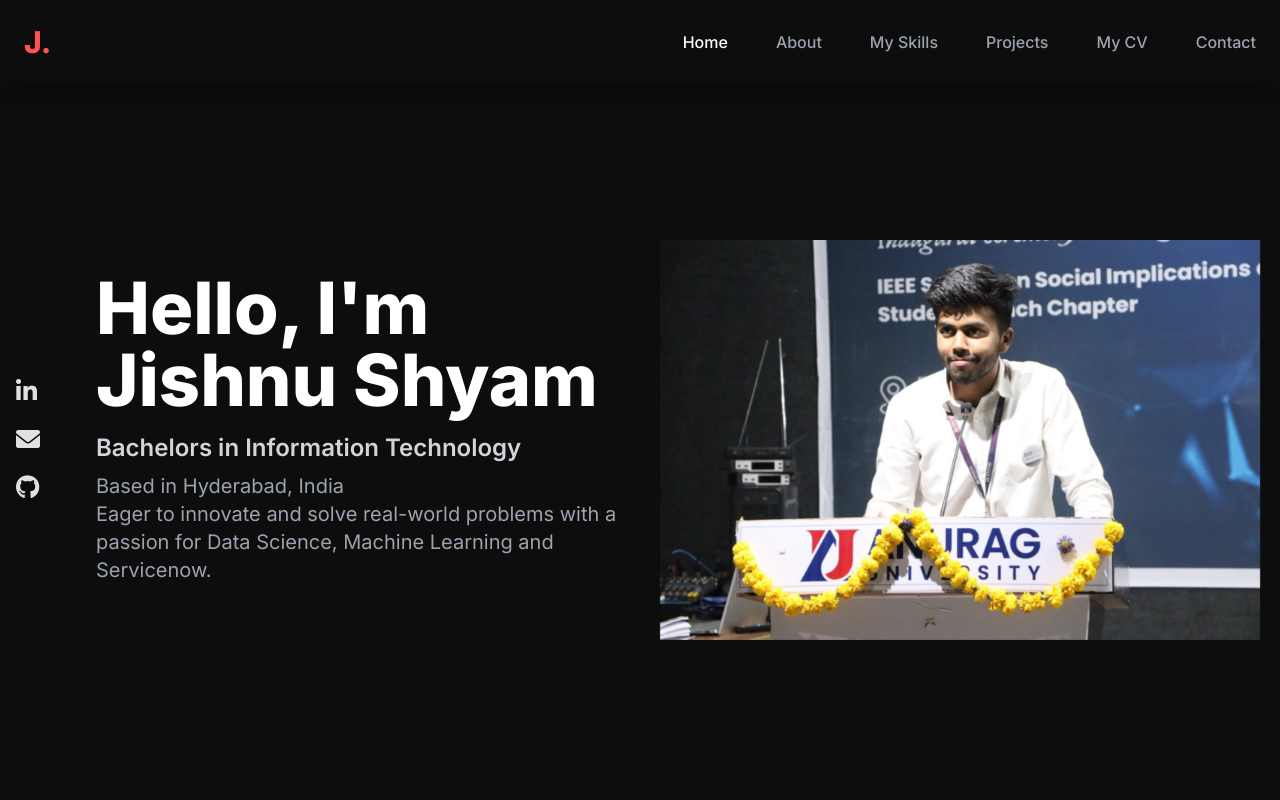
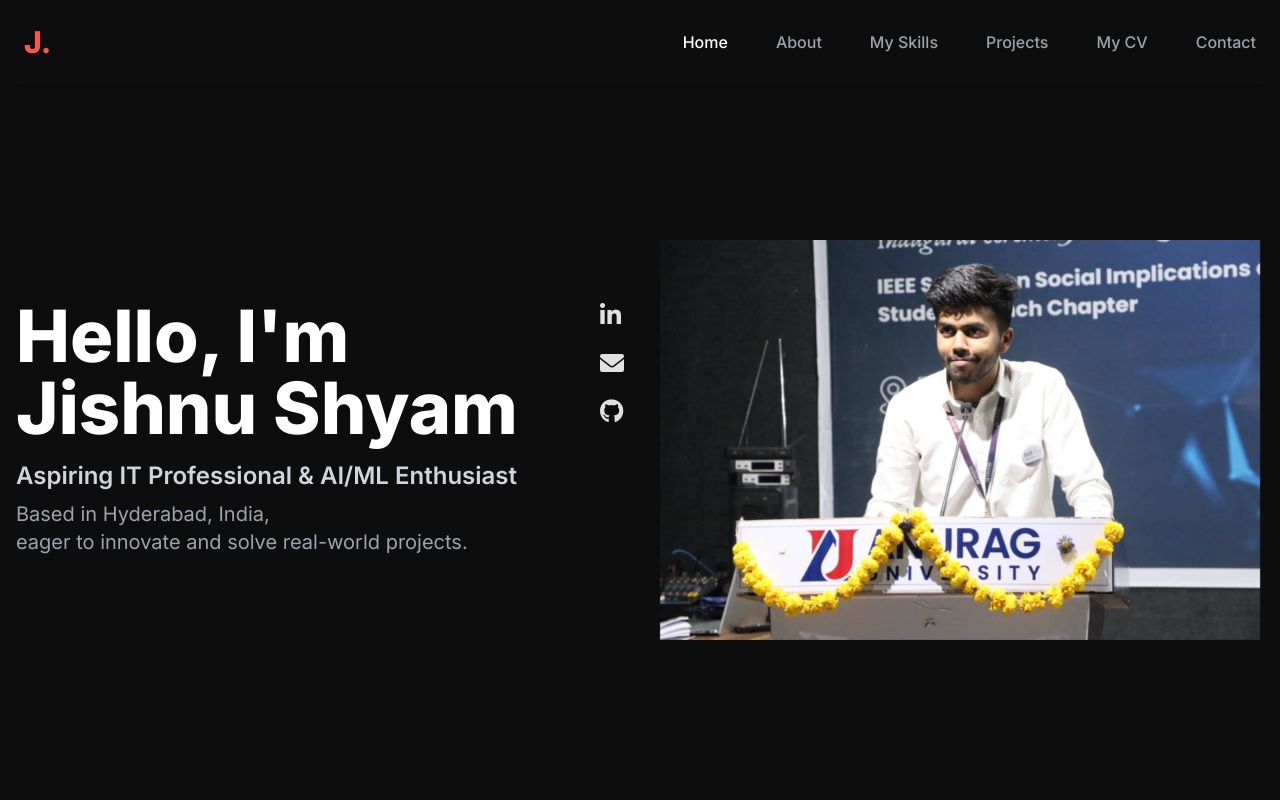
Before and after one commit to Jishnuu25/portfolio-website, a plain HTML site: page index.html in a window 1280 px wide. Shown: the top 800 px of the page. Drawn offline with nearby package versions, Linux system fonts and the light colour scheme.

Commit message:
Update index.html

```diff
--- a/index.html
+++ b/index.html
@@ -47,20 +47,23 @@
         <!-- Hero Section - streamlined content -->
         <section id="hero" class="section-bg text-white py-16 md:py-24 flex flex-col md:flex-row items-center md:items-center justify-center relative overflow-hidden min-h-[calc(100vh-80px)]">
             <div class="container mx-auto px-4 grid grid-cols-1 md:grid-cols-2 gap-8 items-center">
-                <!-- Left Column: Social Icons, Name, Profession -->
-                <div class="flex flex-col md:flex-row md:justify-start items-center md:items-start relative w-full">
-                    <!-- Social Icons (Left Side) -->
-                    <div class="md:absolute md:top-1/2 md:-translate-y-1/2 md:left-0 md:mr-8 flex md:flex-col space-x-4 md:space-x-0 md:space-y-4 mb-8 md:mb-0">
-                        <a href="https://www.linkedin.com/in/jishnushyam" target="_blank" class="social-icon text-2xl" aria-label="LinkedIn"><i class="fab fa-linkedin-in"></i></a>
-                        <a href="mailto:jishnushyam25@gmail.com" class="social-icon text-2xl" aria-label="Gmail"><i class="fas fa-envelope"></i></a>
-                        <a href="https://github.com/Jishnuu25" target="_blank" class="social-icon text-2xl" aria-label="GitHub"><i class="fab fa-github"></i></a>
-                    </div>
-                    <!-- Name and Profession -->
-                    <div class="text-center md:text-left md:ml-20">
-                        <!-- Added animate-fadeInUp class for the visual effect -->
-                        <h1 class="text-5xl md:text-7xl font-extrabold leading-tight mb-4 animate-fadeInUp">Hello, I'm Jishnu Shyam</h1>
-                        <p class="text-xl md:text-2xl text-gray-300 font-semibold mb-2"> Bachelors in Information Technology </p>
-                        <p class="text-lg md:text-xl text-gray-400 mb-6">Based in Hyderabad, India<br>Eager to innovate and solve real-world problems with a passion for Data Science, Machine Learning and Servicenow.</p>
+                <!-- Left Column: Name/Profession & Social Icons -->
+                <div class="flex flex-col md:flex-row md:items-center md:justify-start w-full">
+                    <!-- Inner container to manage text and social alignment on mobile vs desktop -->
+                    <!-- Removed flex-col-reverse here to ensure natural HTML order on mobile -->
+                    <div class="flex flex-col md:flex-row items-center md:items-start md:space-x-8 w-full">
+                        <!-- Name and Profession - This will now appear FIRST on mobile -->
+                        <div class="text-center md:text-left md:flex-grow">
+                            <h1 class="text-5xl md:text-7xl font-extrabold leading-tight mb-4 animate-fadeInUp">Hello, I'm Jishnu Shyam</h1>
+                            <p class="text-xl md:text-2xl text-gray-300 font-semibold mb-2">Aspiring IT Professional & AI/ML Enthusiast</p>
+                            <p class="text-lg md:text-xl text-gray-400 mb-6">Based in Hyderabad, India,<br>eager to innovate and solve real-world projects.</p>
+                        </div>
+                        <!-- Social Icons - This will now appear AFTER the name on mobile -->
+                        <div class="flex space-x-4 mb-8 md:mb-0 md:flex-col md:space-x-0 md:space-y-4">
+                            <a href="https://www.linkedin.com/in/jishnushyam" target="_blank" class="social-icon text-2xl" aria-label="LinkedIn"><i class="fab fa-linkedin-in"></i></a>
+                            <a href="mailto:jishnushyam25@gmail.com" class="social-icon text-2xl" aria-label="Gmail"><i class="fas fa-envelope"></i></a>
+                            <a href="https://github.com/yourgithubprofile" target="_blank" class="social-icon text-2xl" aria-label="GitHub"><i class="fab fa-github"></i></a>
+                        </div>
                     </div>
                 </div>
 
@@ -205,7 +208,7 @@
                         <div class="p-6">
                             <h3 class="text-xl font-semibold text-accent-text mb-2">Portfolio Website</h3>
                             <p class="text-gray-300 mb-4">My Personal portfolio website designed using Html Css and JavaScript.</p>
-                            <a href="#" class="text-indigo-400 hover:text-indigo-300 font-medium inline-flex items-center">
+                            <a href="https://github.com/Jishnuu25/portfolio-website" class="text-indigo-400 hover:text-indigo-300 font-medium inline-flex items-center">
                                 View Project
                                 <svg class="w-4 h-4 ml-1" fill="none" stroke="currentColor" viewBox="0 0 24 24" xmlns="http://www.w3.org/2000/svg"><path stroke-linecap="round" stroke-linejoin="round" stroke-width="2" d="M17.25 10.5L21 6.75m0 0L17.25 3m3.75 3.75H3"></path></svg>
                             </a>
```
